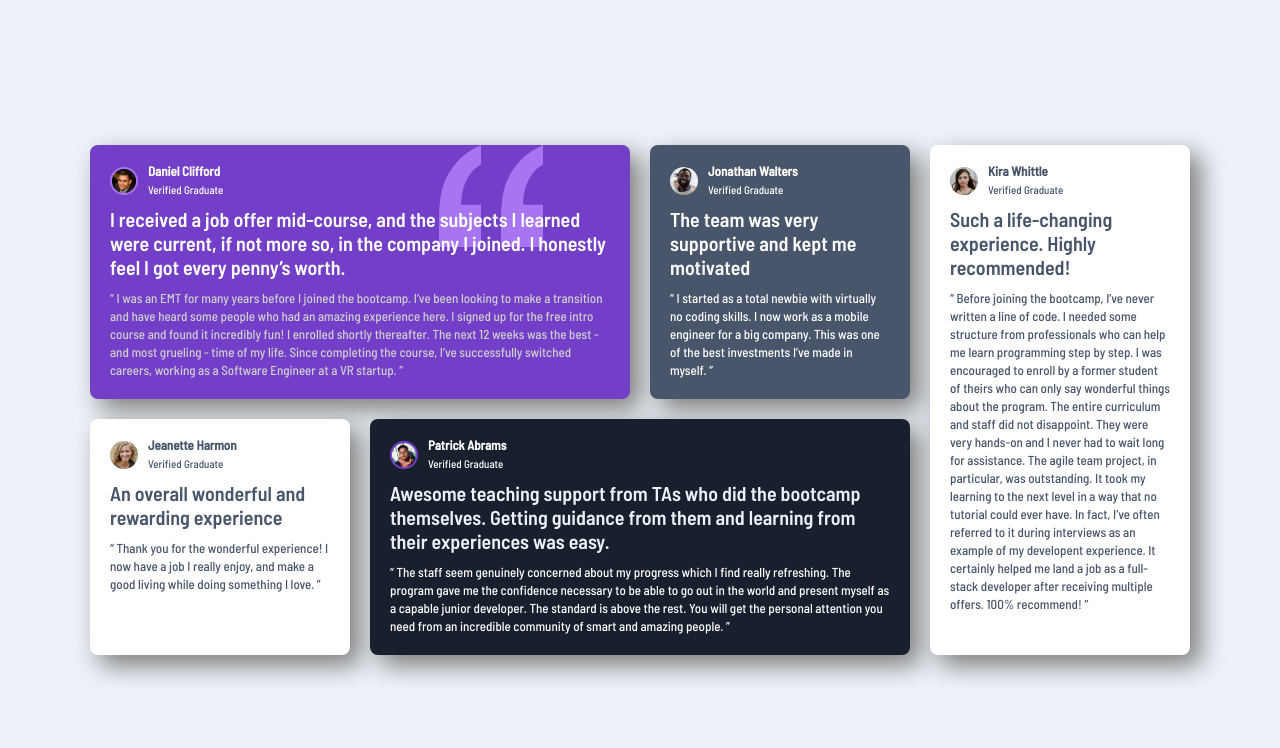
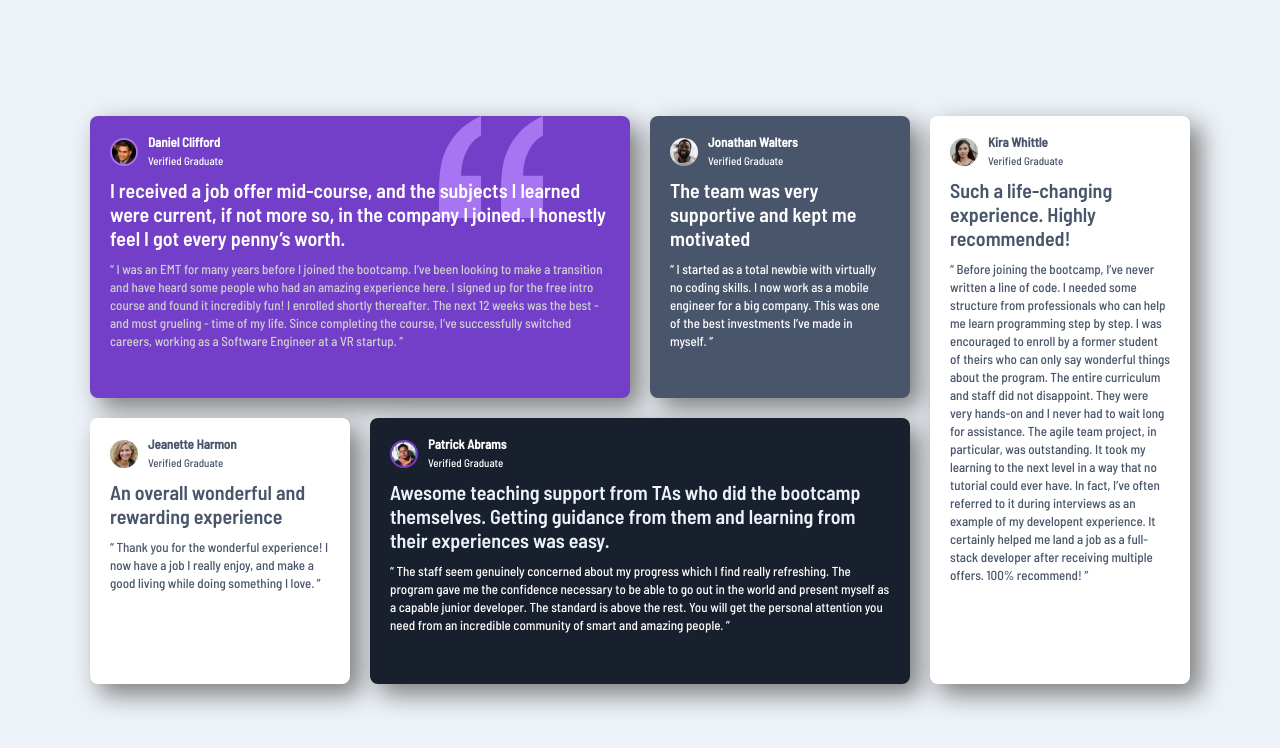
Before and after one commit to Shahbaaz92/testimonials-grid-section-main, a plain HTML site: page index.html in a window 1280 px wide. Drawn offline with Linux system fonts and the light colour scheme.

Commit message:
Update index.html

```diff
--- a/index.html
+++ b/index.html
@@ -15,15 +15,16 @@
     <link rel="stylesheet" href="style.css" />
   </head>
   <body>
+    <!-- <h1>Grid</h1> -->
     <main>
-      <div class="Daniel">
-        <article>
+      <div class="Daniel about">
+        <div class="article">
           <img src="./images/image-daniel.jpg" alt="Daniel" />
           <section>
             <h2>Daniel Clifford</h2>
             <small>Verified Graduate</small>
           </section>
-        </article>
+        </div>
 
         <p>
           I received a job offer mid-course, and the subjects I learned were
@@ -40,14 +41,14 @@
           a Software Engineer at a VR startup. ”
         </blockquote>
       </div>
-      <div class="Jonathan">
-        <article>
+      <div class="Jonathan about">
+        <div class="article">
           <img src="./images/image-jonathan.jpg" alt="Jonathan" />
           <section>
             <h2>Jonathan Walters</h2>
             <small>Verified Graduate</small>
           </section>
-        </article>
+        </div>
 
         <p>The team was very supportive and kept me motivated</p>
         <blockquote>
@@ -56,14 +57,14 @@
           investments I’ve made in myself. ”
         </blockquote>
       </div>
-      <div class="Jeanette">
-        <article>
+      <div class="Jeanette about">
+        <div class="article">
           <img src="./images/image-jeanette.jpg" alt="Jeanette" />
           <section>
             <h2>Jeanette Harmon</h2>
             <small>Verified Graduate</small>
           </section>
-        </article>
+        </div>
 
         <p>An overall wonderful and rewarding experience</p>
         <blockquote>
@@ -71,14 +72,14 @@
           enjoy, and make a good living while doing something I love. ”
         </blockquote>
       </div>
-      <div class="Patrick">
-        <article>
+      <div class="Patrick about">
+        <div class="article">
           <img src="./images/image-patrick.jpg" alt="Patrick" />
           <section>
             <h2>Patrick Abrams</h2>
             <small>Verified Graduate</small>
           </section>
-        </article>
+        </div>
 
         <p>
           Awesome teaching support from TAs who did the bootcamp themselves.
@@ -94,14 +95,14 @@
           people. ”
         </blockquote>
       </div>
-      <div class="Kira">
-        <article>
+      <div class="Kira about">
+        <div class="article">
           <img src="./images/image-kira.jpg" alt="Kira" />
           <section>
             <h2>Kira Whittle</h2>
             <small>Verified Graduate</small>
           </section>
-        </article>
+        </div>
 
         <p>Such a life-changing experience. Highly recommended!</p>
         <blockquote>
--- a/style.css
+++ b/style.css
@@ -25,10 +25,13 @@ main {
   height: auto;
   display: grid;
   grid-template-columns: repeat(4, 1fr);
-  grid-template-row: 282px 266px;
+  grid-template-rows: 282px 266px;
   gap: 20px;
 }
-div {
+h1 {
+  display: none;
+}
+.about {
   border-radius: 8px;
   padding: 20px;
   display: flex;
@@ -36,12 +39,12 @@ div {
   gap: 10px;
   box-shadow: 10px 10px 25px 1px grey;
 }
-article {
+.article {
   display: flex;
   align-items: center;
   gap: 10px;
 }
-article img {
+.article img {
   width: 28px;
   height: 28px;
   border-radius: 50%;
```
